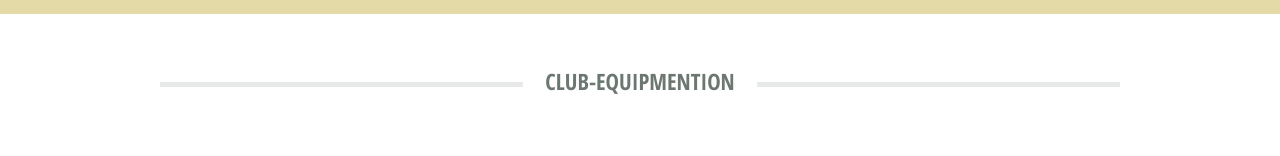
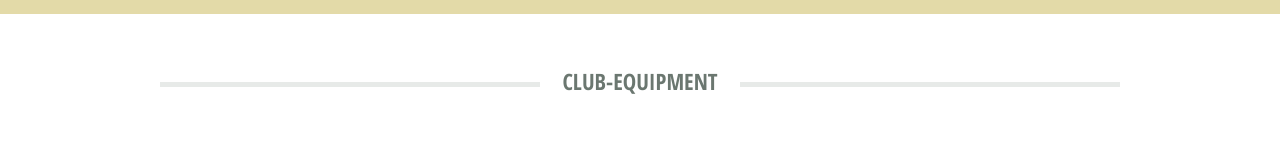
Before and after one commit to 5810121058-Suwannee/WebProject3, a plain HTML site: page index.html in a window 1280 px wide. Shown: the part 170-326 px from the top of the page. Drawn offline with nearby package versions, Linux system fonts and the light colour scheme.

Commit message:
edit file in index

```diff
--- a/index.html
+++ b/index.html
@@ -62,7 +62,7 @@
 
 							<!-- Features -->
 								<section class="is-features">
-									<h2 class="major"><span>CLUB-EQUIPMENTION </span></h2>
+									<h2 class="major"><span>CLUB-EQUIPMENT </span></h2>
 									<div>
 										<div class="row">
 											<div class="3u">
```
